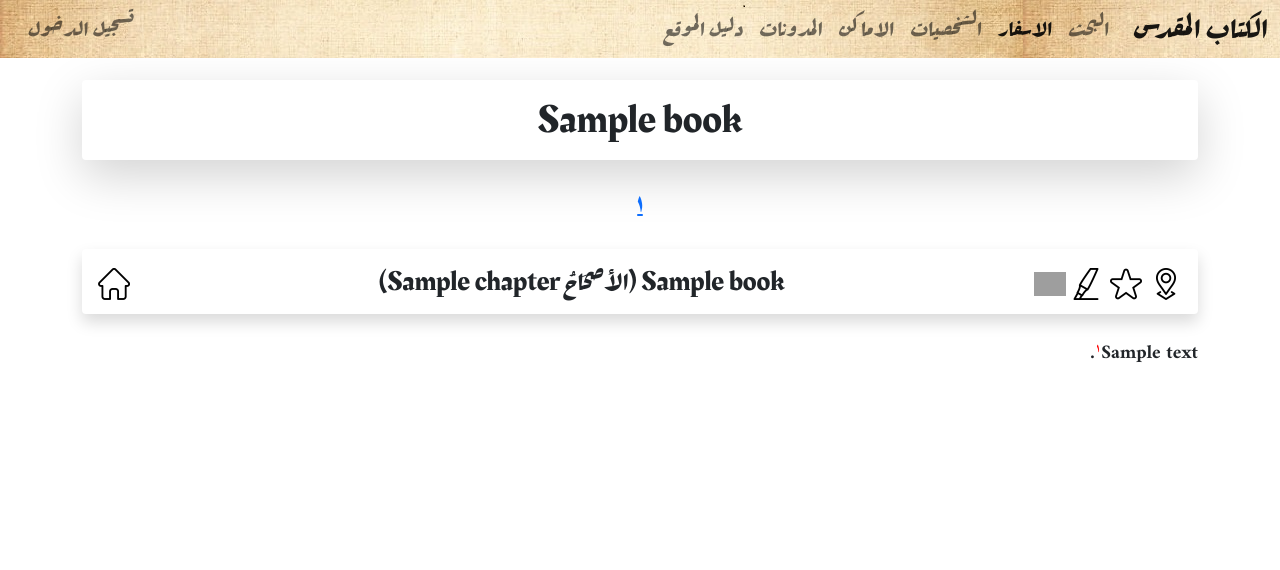
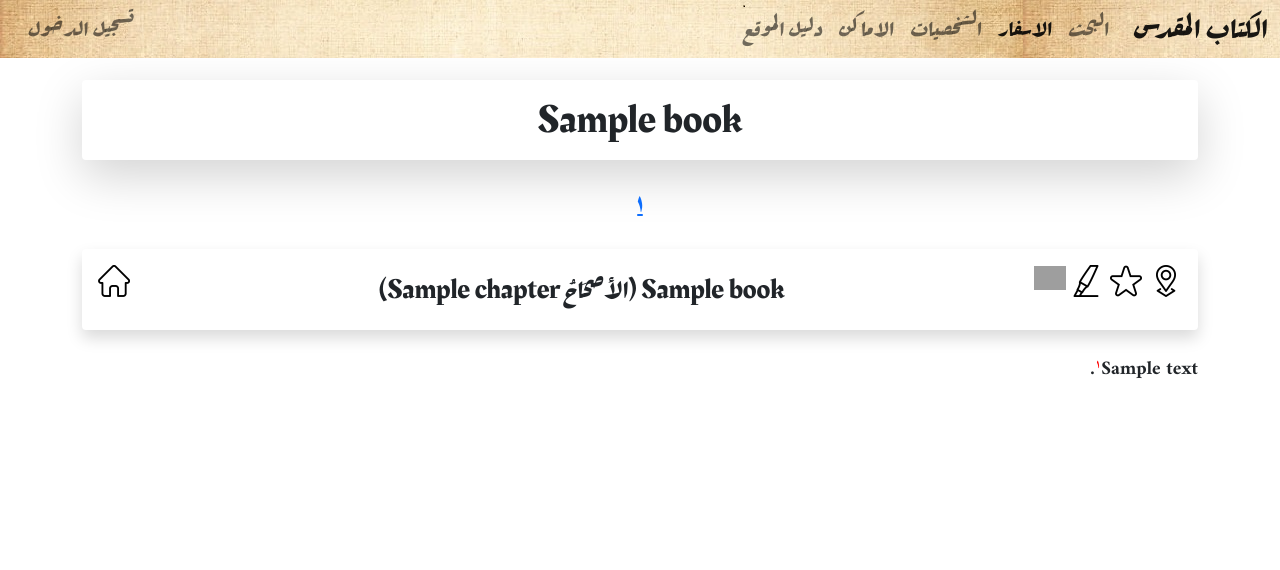
Before and after one commit to emadunan/church, a Django app: page /books/1 in a window 1280 px wide. Shown: the top 570 px of the page. Run offline with Django 3.2, Linux system fonts and the light colour scheme; tables that the repository leaves empty hold one stand-in row (values such as "Sample post"); some libraries are stand-ins or nearby versions; grey boxes are pictures that could not be loaded.

Commit message:
before make add loc & fav migrations

```diff
--- a/scripture/models.py
+++ b/scripture/models.py
@@ -1,5 +1,6 @@
 from django.db import models
 from django.contrib.auth.models import AbstractUser
+from django.db.models.deletion import CASCADE
 from django.utils import timezone
 from django.core.validators import MinValueValidator, MaxValueValidator
 
@@ -9,6 +10,8 @@ class User(AbstractUser):
     country = models.ForeignKey('Country', null=True, on_delete=models.SET_NULL)
     mobile = models.CharField(max_length=22, null=True)
     gender = models.CharField(max_length=4, null=True)
+    location = models.OneToOneField('Verse', null=True, on_delete=models.RESTRICT)
+    fav_verses = models.ManyToManyField('Verse', related_name='users_like')
 
 
 class Country(models.Model):
--- a/scripture/static/scripture/css/style.css
+++ b/scripture/static/scripture/css/style.css
@@ -1,31 +1,30 @@
 /* Font Installation */
 @font-face {
   font-family: rakkas;
-    src: url('../fonts/Rakkas/Rakkas-Regular.ttf');
+  src: url("../fonts/Rakkas/Rakkas-Regular.ttf");
 }
 
 @font-face {
   font-family: amiri;
-    src: url('../fonts/Amiri/Amiri-Bold.ttf');
+  src: url("../fonts/Amiri/Amiri-Bold.ttf");
   font-weight: bold;
 }
 
 @font-face {
   font-family: cairoBold;
-    src: url('../fonts/Cairo/Cairo-Bold.ttf');
+  src: url("../fonts/Cairo/Cairo-Bold.ttf");
   font-weight: bold;
 }
 
 @font-face {
   font-family: cairoRegular;
-    src: url('../fonts/Cairo/Cairo-Regular.ttf');
+  src: url("../fonts/Cairo/Cairo-Regular.ttf");
   font-weight: normal;
 }
 
-
 header {
   /* -webkit-text-stroke: 2px black; */
-    background-image: url('../img/navbar-img.jpg');
+  background-image: url("../img/navbar-img.jpg");
   z-index: 3;
   position: fixed;
   top: 0;
@@ -34,7 +33,7 @@ header {
 }
 
 footer {
-    background-image: url('../img/navbar-img.jpg');
+  background-image: url("../img/navbar-img.jpg");
   width: 100%;
   height: 1.5rem;
   position: fixed;
@@ -80,7 +79,7 @@ main {
 }
 
 #id_search__section {
-    background-image: url('../img/navbar-img.jpg');
+  background-image: url("../img/navbar-img.jpg");
 }
 
 #id_search-group {
@@ -115,7 +114,8 @@ nav ul {
   font-size: 1.1rem;
 }
 
-#id_books__title {
+#id_books__title,
+#id_search__title {
   font-family: rakkas;
 }
 
@@ -148,6 +148,16 @@ nav ul {
 
 .cc_chapter-number__link {
   font-size: 1.7rem;
+}
+
+.cc_chapter-title__header {
+    display: flex;
+    flex-wrap: wrap;
+    justify-content: space-between;
+}
+
+.cc_chapter-title__header > h3 {
+    margin-top: 0.5rem;
 }
 
 .cc_chapter__title {
@@ -192,7 +202,7 @@ nav ul {
 
 /* SEARCH SECTION */
 #id_fields-options__checks {
-    font-family: rakkas;
+  font-family: cairoBold;
 }
 
 #id_search-results__preview h5 {
@@ -208,7 +218,6 @@ nav ul {
   text-decoration: none;
   font-size: 1.2rem;
 }
-
 
 /* Generals */
 .cc_input-label {
@@ -234,9 +243,8 @@ nav ul {
   font-family: cairoRegular;
 }
 
-
 /* MEDIA QUERIES */
-@media(max-width: 35rem) {
+@media (max-width: 35rem) {
   .browser-only {
     display: none;
   }
@@ -245,11 +253,10 @@ nav ul {
   }
 }
 
-@media(max-width: 30rem) {
-
+@media (max-width: 30rem) {
 }
 
-@media(max-width: 19.5rem) {
+@media (max-width: 19.5rem) {
   #id_under-construction__perview {
     display: none;
   }
--- a/scripture/static/scripture/js/book.js
+++ b/scripture/static/scripture/js/book.js
@@ -1,11 +1,12 @@
 document.addEventListener('DOMContentLoaded', function () {
 
     highlightVerse();
-
 })
 
 
 // JAVASCRIPT FUNCTIONS
+
+// HIGHLIGHT SEARCH RESULT
 function highlightVerse() {
 
     const urlString = window.location.href;
@@ -18,7 +19,6 @@ function highlightVerse() {
 }
 
 // HIGHLIGHT FUNCTIONALITY
-
 function highlightSelection() {
 
     if (window.getSelection().toString() != "") {
@@ -53,7 +53,6 @@ function highlightSelection() {
 }
 
 // EREASE SELECTION
-
 function ereaseAllSelections() {
 
     if (window.getSelection().toString() != "") {
@@ -84,3 +83,7 @@ function ereaseAllSelections() {
     }
 
 }
+
+function setAsLastLocation() {
+
+}
--- a/scripture/templates/scripture/book.html
+++ b/scripture/templates/scripture/book.html
@@ -21,15 +21,15 @@
     <div class="cc_chapter">
 
         <div class="cc_chapter__title" id="chapter-{{chapter.id}}">
-            <h3 class="text-center shadow p-3 mb-3 bg-body rounded">
+            <div class="text-center shadow p-3 mb-3 bg-body rounded cc_chapter-title__header">
                 <div class="cc_book-tools">
                     <span style="float: right;">
-                        <div onclick="highlightSelection()" class="cc_chapter-control__icon me-2">
+                        <div onclick="setAsLastLocation()" class="cc_chapter-control__icon me-2">
                             <img src="{% static 'scripture/img/location.png' %}" alt="Home" style="width: 2rem;">
                         </div>
                     </span>
                     <span style="float: right;">
-                        <div onclick="highlightSelection()" class="cc_chapter-control__icon me-2">
+                        <div onclick="addtoFavoriteSelection()" class="cc_chapter-control__icon me-2">
                             <img src="{% static 'scripture/img/favourite.png' %}" alt="Home" style="width: 2rem;">
                         </div>
                     </span>
@@ -44,14 +44,15 @@
                         </div>
                     </span>
                 </div>
-
-                 {{book.title}} (الأصحَاحُ {{chapter.title}})
-                <span style="float: left;">
-                    <a href="#">
-                        <img src="{% static 'scripture/img/home_w.png' %}" alt="Home" style="width: 2rem;">
-                    </a>
-                </span>
-            </h3>
+                <h3>{{book.title}} (الأصحَاحُ {{chapter.title}})</h3>
+                <div class="cc_book-tools">
+                    <span style="float: left;">
+                        <a href="#">
+                            <img src="{% static 'scripture/img/home_w.png' %}" alt="Home" style="width: 2rem;">
+                        </a>
+                    </span>
+                </div>
+            </div>
         </div>
 
         <div class="cc_chapter__content mb-5">
--- a/scripture/templates/scripture/layout.html
+++ b/scripture/templates/scripture/layout.html
@@ -67,12 +67,15 @@
                   href="{% url 'places' %}"
                   >الاماكن</a>
               </li>
+
+              {% if user.is_authenticated %}
               <li class="nav-item">
                 <a
                   class="nav-link {%if '/blogs' in request.path%}active{%endif%}"
                   href="{% url 'blogs' %}"
                   >المدونات</a>
               </li>
+              {% endif %}
 
               <li class="nav-item">
                 <a
--- a/scripture/templates/scripture/search.html
+++ b/scripture/templates/scripture/search.html
@@ -4,6 +4,9 @@
 
 
 {% block content %}
+<div id="id_search__title">
+    <h1 class="text-center shadow-lg p-3 mb-5 bg-body rounded">البحث فى الكتاب المقدس</h1>
+</div>
 
 <div id="id_search__section" class="rounded my-2 p-2">
     <form action="{% url 'search' %}" method="POST">
```
Lines whose indentation alone changed are shown as unchanged.
